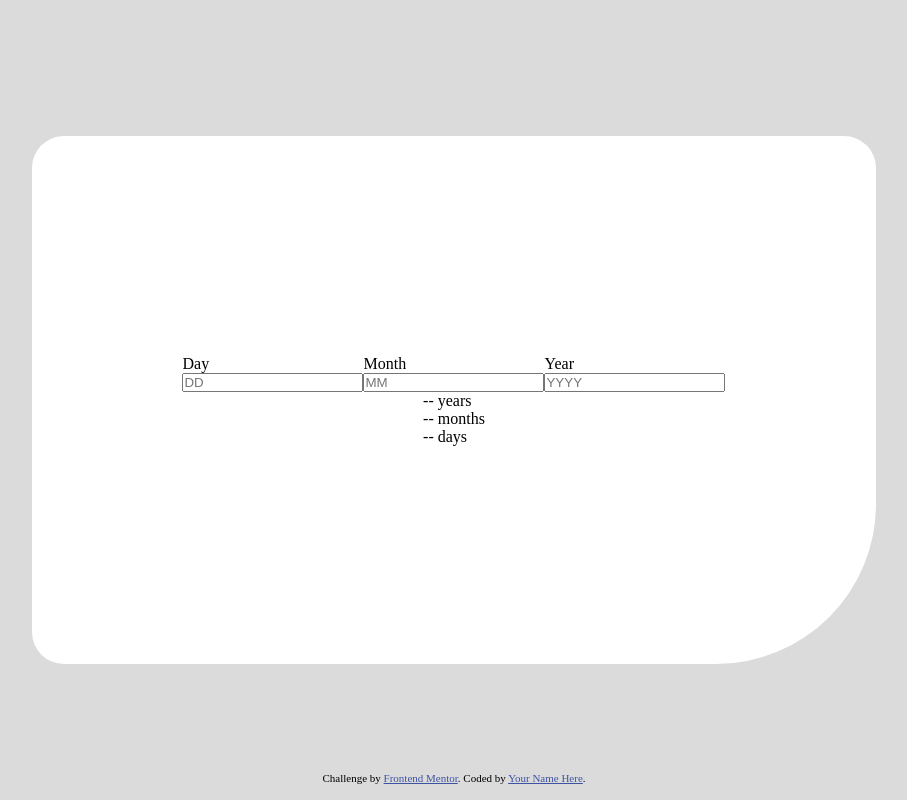
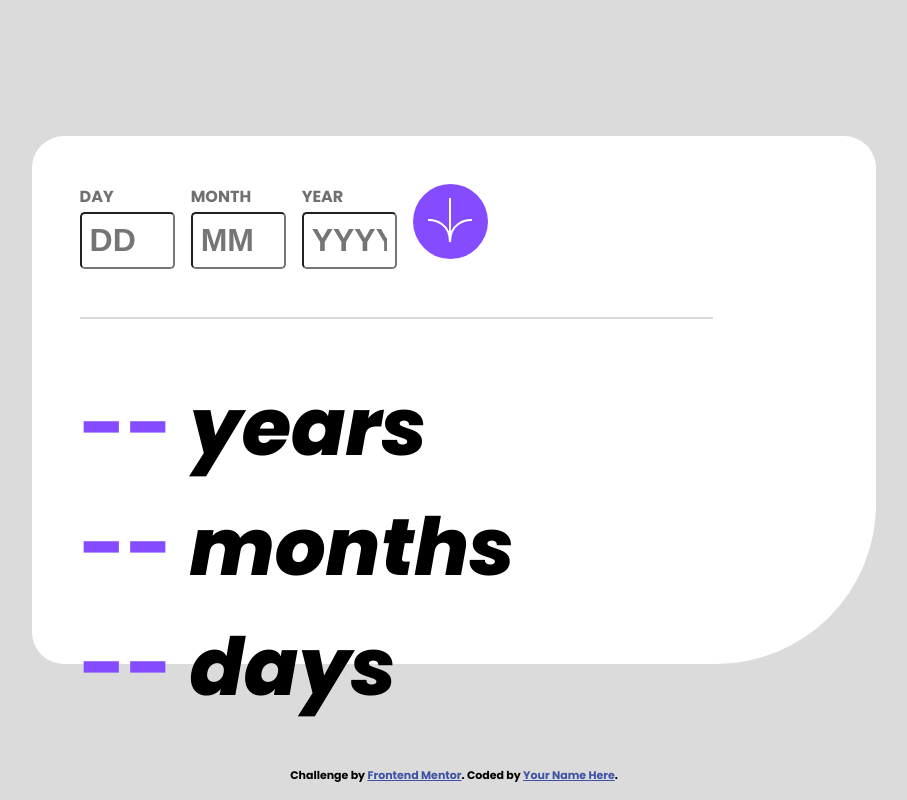
Before and after one commit to rdpinkst/age-calculator-app-main, a plain HTML site: page index.html in a window 1280 px wide. Shown: the whole page, without its empty margins (186-1093 px from the left). Drawn offline with Linux system fonts and the light colour scheme.

Commit message:
Working on styling html to look like design

```diff
--- a/index.html
+++ b/index.html
@@ -5,6 +5,9 @@
   <meta name="viewport" content="width=device-width, initial-scale=1.0"> <!-- displays site properly based on user's device -->
 
   <link rel="icon" type="image/png" sizes="32x32" href="./assets/images/favicon-32x32.png">
+  <link rel="preconnect" href="https://fonts.googleapis.com">
+<link rel="preconnect" href="https://fonts.gstatic.com" crossorigin>
+<link href="https://fonts.googleapis.com/css2?family=Poppins:ital,wght@0,700;1,400;1,800&display=swap" rel="stylesheet">
   <link rel="stylesheet" href="styles.css">
   <title>Frontend Mentor | Age calculator app</title>
 
@@ -32,12 +35,16 @@
         <input id="year" placeholder="YYYY" name="year" >
       </div>
 
+      <div class="input-group">
+        <button><img src="./assets/images/icon-arrow.svg" /></button>
+      </div>
+
     </form>
 
     <section>
-      <p><span>--</span> years</p>
-      <p><span>--</span> months</p>
-      <p><span>--</span> days</p>
+      <p><span>--</span> <i>years</i></p>
+      <p><span>--</span> <i>months</i></p>
+      <p><span>--</span> <i>days</i></p>
     </section>
   </div>
 
--- a/styles.css
+++ b/styles.css
@@ -11,13 +11,12 @@ body {
     flex-direction: column;
     justify-content: center;
     align-items: center;
+    font-family: 'Poppins', sans-serif;;
 }
 
 .calc-card {
     display: flex;
     flex-direction: column;
-    justify-content: center;
-    align-items: center;
     background-color: hsl(0, 0%, 100%);
     height: 66vh;
     width: 66%;
@@ -25,12 +24,41 @@ body {
 }
 
 form {
+    width: 75%;
     display: flex;
+    justify-content: flex-start;
+    margin: 3rem;
+    padding-bottom: 3rem;
+    border-bottom: 2px solid hsl(0, 0%, 86%);
+}
+
+label {
+    text-transform: uppercase;
+    color: hsl(0, 1%, 44%);
+    margin-bottom: 0.2rem;
+}
+
+input {
+    font-size: 32px;
+    padding: 0.5rem;
+    border-radius: 0.3rem;
+    color:hsl(0, 1%, 44%);
+    font-weight: 700;
 }
 
 .input-group {
     display: flex;
     flex-direction: column;
+    width: 15%;
+    margin-right: 1rem;
+}
+
+button {
+    background-color: hsl(259, 100%, 65%);
+    border: none;
+    width: 75px;
+    height:75px;
+    border-radius: 100%;
 }
 
 .attribution {
@@ -38,3 +66,16 @@ form {
     bottom: 0%;
     margin-bottom: 1rem;
 }
+
+section {
+    margin: 0 3rem;
+}
+
+section p {
+    font-weight: 800;
+    font-size: 5rem;
+}
+
+section span {
+    color: hsl(259, 100%, 65%);
+}
```
